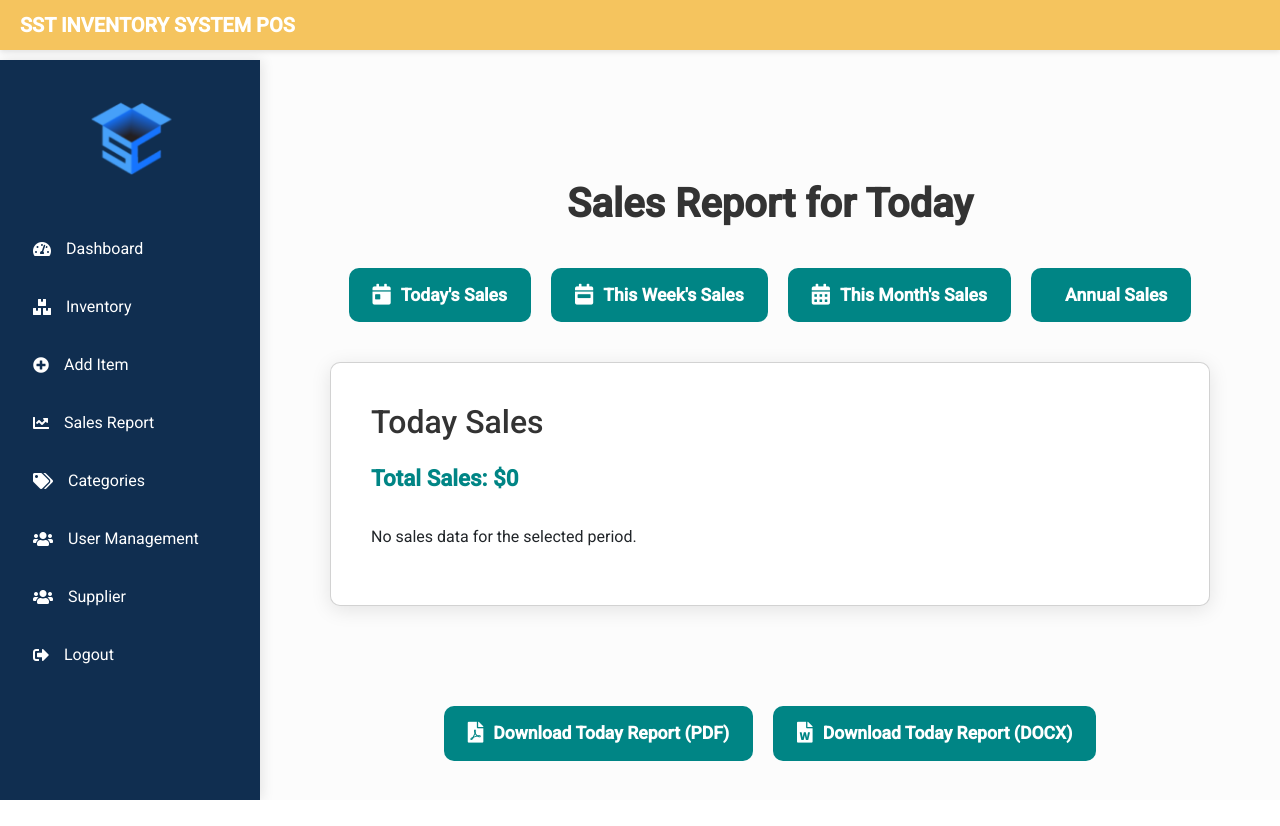
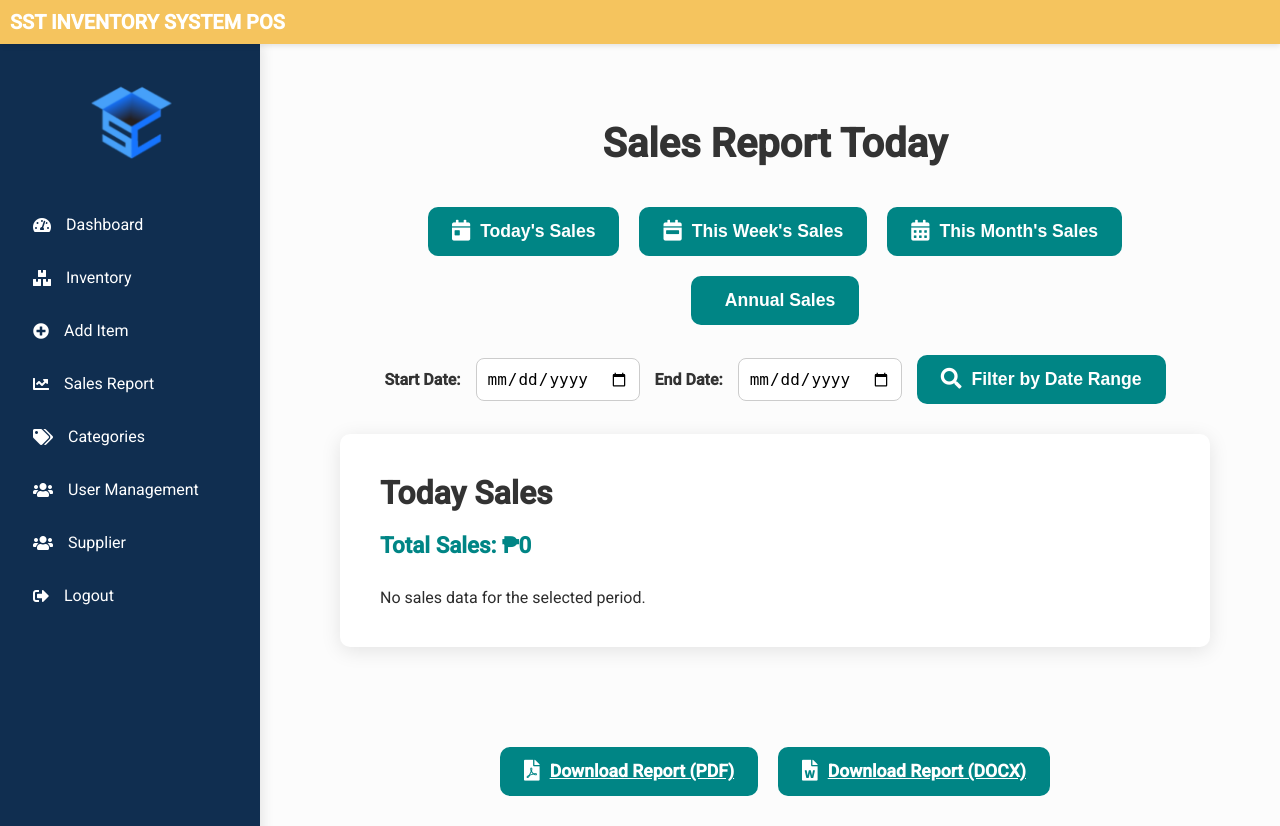
Before and after one commit to shaneirish02/sstinventoryweb, a Django app: page /sales_report/ in a window 1280 px wide. Before the commit the page ends 800 px from the top, so only its background shows below. Run offline with Django 4.2, Linux system fonts and the light colour scheme; the visitor is signed in with stand-in values (Sample User, id 1); data that the repository does not hold is empty.

Commit message:
my second

```diff
--- a/core/templates/base.html
+++ b/core/templates/base.html
@@ -13,17 +13,14 @@
     <!-- Font Awesome -->
     <link href="https://cdnjs.cloudflare.com/ajax/libs/font-awesome/5.15.3/css/all.min.css" rel="stylesheet">
 
-    <!-- Bootstrap CSS -->
-    <link href="https://cdn.jsdelivr.net/npm/bootstrap@5.3.3/dist/css/bootstrap.min.css" rel="stylesheet">
-
     <style>
         :root {
-            --primary: #102E50;
-            --accent: #F5C45E;
-            --highlight: #E78B48;
-            --light-bg: rgb(252, 252, 252);
-            --card-bg: #EAE7DC;
-            --hover-bg: #F2DDD1;
+            --primary: #102E50;     /* Deep blue - primary buttons or nav highlights */
+            --accent: #F5C45E;      /* Warm golden yellow - secondary buttons or accents */
+            --highlight: #E78B48;   /* Soft orange - text accents or muted UI elements */
+            --light-bg: rgb(252, 252, 252);  /* Beige sand - background sections */
+            --card-bg: #EAE7DC;     /* Soft off-white - card/form background */
+            --hover-bg: #F2DDD1;    /* Optional: light peach for hover states or table rows */
             --text-color: #2C2C2C;
         }
 
@@ -37,34 +34,29 @@
             font-family: 'Roboto', sans-serif;
             background-color: var(--light-bg);
             color: var(--text-color);
-            min-height: 100vh;
-            display: flex;
-            flex-direction: column;
         }
 
         header {
             background-color: var(--accent);
             color: #fff;
-            padding: 10px 20px;
+            padding: 10px;
             font-size: 20px;
-            font-weight: bold;
             text-align: left;
             box-shadow: 0 2px 5px rgba(0,0,0,0.1);
             width: 100%;
             position: fixed;
             top: 0;
             z-index: 1000;
+             font-weight: bold;
         }
 
-        .main-wrapper {
-            display: flex;
-            flex-direction: row;
-            flex-grow: 1;
-            margin-top: 60px; /* below header */
-        }
 
         .sidebar {
+            height: 100vh;
             width: 260px;
+            position: fixed;
+            top: 44px;
+            left: 0;
             background-color: var(--primary);
             color: white;
             display: flex;
@@ -72,19 +64,17 @@
             align-items: center;
             padding: 20px 0;
             box-shadow: 2px 0 12px rgba(0, 0, 0, 0.1);
-            min-height: calc(100vh - 60px);
-            flex-shrink: 0;
         }
 
         .logo-container {
             text-align: center;
-            margin-bottom: 20px;
         }
 
         .logo-container img {
             width: 120px;
             height: auto;
             border-radius: 50%;
+            margin-bottom: 10px;
         }
 
         .logo-container h1 {
@@ -115,11 +105,14 @@
             background-color: var(--highlight);
         }
 
-        .content {
-            flex-grow: 1;
+        .container {
+            margin-left: 270px;
             padding: 30px;
-            width: 100%;
         }
+
+
+
+
 
         .btn {
             background-color: var(--hover-bg);
@@ -180,32 +161,32 @@
 
     <header>SST INVENTORY SYSTEM POS</header>
 
-    <div class="main-wrapper">
     <!-- Sidebar -->
-        <nav class="sidebar">
+    <div class="sidebar">
+        <!-- Logo Section -->
         <div class="logo-container">
             <img src="{% static 'images/sstlogo.png' %}" alt="SST Logo">
         </div>
+
+        <!-- Navigation -->
         <a href="{% url 'admin_dashboard' %}"><i class="fas fa-tachometer-alt"></i> Dashboard</a>
         <a href="{% url 'inventory_management' %}"><i class="fas fa-boxes"></i> Inventory</a>
         <a href="{% url 'add_item' %}"><i class="fas fa-plus-circle"></i> Add Item</a>
         <a href="{% url 'sales_report' %}"><i class="fas fa-chart-line"></i> Sales Report</a>
         <a href="{% url 'category_management' %}"><i class="fas fa-tags"></i> Categories</a>
         <a href="{% url 'user_management' %}"><i class="fas fa-users"></i> User Management</a>
-            <a href="{% url 'supplier_list' %}"><i class="fas fa-users"></i> Supplier</a>
+        <a href="{% url 'supplier_list_api' %}"><i class="fas fa-users"></i> Supplier</a>
         <a href="{% url 'logout' %}"><i class="fas fa-sign-out-alt"></i> Logout</a>
-        </nav>
+    </div>
 
     <!-- Main Content -->
-        <main class="content">
+    <div class="container">
         {% block content %}
         <!-- Page-specific content goes here -->
         {% endblock %}
-        </main>
     </div>
 
-    <!-- Bootstrap JS Bundle -->
-    <script src="https://cdn.jsdelivr.net/npm/bootstrap@5.3.3/dist/js/bootstrap.bundle.min.js"></script>
+
 
 </body>
 </html>
--- a/core/templates/sales_report.html
+++ b/core/templates/sales_report.html
@@ -2,7 +2,7 @@
 
 {% block content %}
 <div class="report-container">
-    <h1 class="report-title">Sales Report for {{ selected_period|title }}</h1>
+    <h1 class="report-title">Sales Report {{ selected_period|title }}</h1>
 
     <!-- Sales Period Buttons -->
     <div class="sales-buttons">
@@ -20,11 +20,24 @@
         </button>
     </div>
 
+    <!-- Date Range Filter -->
+    <form method="get" class="date-range-form">
+        <label for="start_date">Start Date:</label>
+        <input type="date" name="start_date" id="start_date" value="{{ request.GET.start_date }}">
+
+        <label for="end_date">End Date:</label>
+        <input type="date" name="end_date" id="end_date" value="{{ request.GET.end_date }}">
+
+        <button type="submit" class="btn period-btn">
+            <i class="fas fa-search"></i> Filter by Date Range
+        </button>
+    </form>
+
     <!-- Sales Summary Card -->
     <div class="sales-summary card">
         <div id="salesDetails">
             <h3>{{ selected_period|title }} Sales</h3>
-            <p class="total-sales"><strong>Total Sales: </strong>${{ total_sales }}</p>
+            <p class="total-sales"><strong>Total Sales: </strong>₱{{ total_sales }}</p>
 
             {% if sales_data %}
             <table class="sales-table">
@@ -60,11 +73,11 @@
 
 <!-- Download Buttons -->
 <div class="download-buttons">
-    <a href="{% url 'download_sales_report' %}?period={{ selected_period }}&format=pdf" class="btn period-btn">
-        <i class="fas fa-file-pdf"></i> Download {{ selected_period|title }} Report (PDF)
+    <a href="{% url 'download_sales_report' %}?start_date={{ request.GET.start_date }}&end_date={{ request.GET.end_date }}&format=pdf" class="btn period-btn">
+        <i class="fas fa-file-pdf"></i> Download Report (PDF)
     </a>
-    <a href="{% url 'download_sales_report' %}?period={{ selected_period }}&format=docx" class="btn period-btn">
-        <i class="fas fa-file-word"></i> Download {{ selected_period|title }} Report (DOCX)
+    <a href="{% url 'download_sales_report' %}?start_date={{ request.GET.start_date }}&end_date={{ request.GET.end_date }}&format=docx" class="btn period-btn">
+        <i class="fas fa-file-word"></i> Download Report (DOCX)
     </a>
 </div>
 
@@ -88,7 +101,7 @@
         display: flex;
         justify-content: center;
         gap: 20px;
-        margin-bottom: 40px;
+        margin-bottom: 30px;
         flex-wrap: wrap;
     }
 
@@ -114,6 +127,27 @@
 
     .period-btn i {
         font-size: 1.3rem;
+    }
+
+    .date-range-form {
+        display: flex;
+        justify-content: center;
+        align-items: center;
+        gap: 15px;
+        flex-wrap: wrap;
+        margin-bottom: 30px;
+    }
+
+    .date-range-form label {
+        font-weight: bold;
+        color: #333;
+    }
+
+    .date-range-form input[type="date"] {
+        padding: 10px;
+        border-radius: 8px;
+        border: 1px solid #ccc;
+        font-size: 1rem;
     }
 
     .sales-summary {
@@ -191,12 +225,15 @@
     }
 
     @media (max-width: 768px) {
-        .sales-buttons {
+        .sales-buttons,
+        .download-buttons,
+        .date-range-form {
             flex-direction: column;
             align-items: center;
         }
 
-        .period-btn {
+        .period-btn,
+        .date-range-form input[type="date"] {
             width: 100%;
             padding: 14px;
             margin-bottom: 12px;
@@ -214,17 +251,6 @@
         .sales-summary h3 {
             font-size: 1.6rem;
         }
-
-        .download-buttons {
-            flex-direction: column;
-            align-items: center;
-        }
-
-        .download-buttons .btn {
-            width: 100%;
-            padding: 14px;
-            margin-bottom: 12px;
-        }
     }
 </style>
 
--- a/core/urls.py
+++ b/core/urls.py
@@ -6,7 +6,9 @@ from django.conf.urls.static import static
 from .views import LoginView  # This should match the class name exactly
 from rest_framework_simplejwt.views import TokenObtainPairView
 from .views import user_info
+from .views import category_list_api
 from .views import DashboardStatsView
+from .views import supplier_list_api
 
 urlpatterns = [
     # Regular views
@@ -31,7 +33,7 @@ urlpatterns = [
     path('record_sale/', views.record_sale, name='record_sale'),
     path('clear_cart/', views.clear_cart, name='clear_cart'),
     path('remove_from_cart/', views.remove_from_cart, name='remove_from_cart'),
-    path('suppliers/', views.supplier_list, name='supplier_list'),
+    path('api/suppliers/', supplier_list_api, name='supplier_list_api'),
     path('suppliers/create/', views.supplier_create, name='supplier_create'),
     path('suppliers/<int:pk>/', views.supplier_detail, name='supplier_detail'),
     path('suppliers/<int:pk>/edit/', views.supplier_update, name='supplier_update'),
@@ -44,6 +46,9 @@ urlpatterns = [
     path('api/login/', LoginView.as_view(), name='api-login'),  # API login
     path('api/token/', TokenObtainPairView.as_view(), name='token_obtain_pair'),
     path('api/user/', user_info),
+    path('api/sales-report/', views.sales_report_api, name='sales_report_api'),
+    path('api/inventory/', views.inventory_api, name='inventory_api'),
+    path('api/categories/', category_list_api, name='category-list-api'),
 
     # Dashboard Stats API - Fix the URL here
     path('api/dashboard/', DashboardStatsView.as_view(), name='dashboard-stats'),  # Use .as_view() for class-based view
--- a/core/views.py
+++ b/core/views.py
@@ -37,7 +37,8 @@ from rest_framework.views import APIView
 from rest_framework.response import Response
 from rest_framework import status
 from django.contrib.auth import authenticate
-from .serializer import UserSerializer
+from .serializer import UserSerializer, ItemSerializer
+from datetime import datetime, timedelta
 
 
 def logout_view(request):
@@ -157,15 +158,17 @@ def homepage(request):
 
 @login_required
 def inventory_management(request):
-
     items = Item.objects.all()
-    return render(request, 'inventory_management.html', {'items': items})
+    total_stock = sum(item.quantity for item in items)  # Sum of all item quantities
+    return render(request, 'inventory_management.html', {'items': items, 'total_stock': total_stock})
 
 @login_required
 def admin_dashboard(request):
     # Query the sales data, ensuring the correct field name is used
     sales_data = Sale.objects.all().order_by('total_price')  # Corrected ordering
     return render(request, 'admin_dashboard.html', {'sales_data': sales_data})
+
+
 
 @login_required
 def inventory_management(request):
@@ -191,11 +194,21 @@ def inventory_management(request):
         except:
             pass
 
+    # Calculate total stock
+    total_stock = sum(item.quantity for item in items)
+
     context = {
         'items': items,
         'categories': categories,
+        'total_stock': total_stock,
     }
     return render(request, 'inventory_management.html', context)
+
+@api_view(['GET'])
+def inventory_api(request):
+    items = Item.objects.all()
+    serializer = ItemSerializer(items, many=True, context={'request': request})
+    return Response(serializer.data)
 
 @login_required
 def bulk_delete_items(request):
@@ -207,36 +220,107 @@ def bulk_delete_items(request):
         messages.warning(request, "No items selected for deletion.")
     return redirect('inventory_management')
 
+from django.contrib.auth.decorators import login_required
+from django.shortcuts import render
+from datetime import datetime, timedelta
+from .models import Sale
+
 @login_required
 def sales_report(request):
-    period = request.GET.get('period', 'today').lower()  # Ensure the period is in lowercase
+    # Get query parameters
+    period = request.GET.get('period', 'today').lower()
+    start_date = request.GET.get('start_date')
+    end_date = request.GET.get('end_date')
+    today = datetime.now().date()
 
-    today = datetime.now().date()  # Get today's date correctly
+    # Initialize sales_data
+    sales_data = Sale.objects.none()
 
-    # Filter sales based on the selected period
-    if period == 'today':
-        sales_data = Sale.objects.filter(date=today)
-    elif period == 'week':
-        start_of_week = today - timedelta(days=today.weekday())  # Get the start of the current week (Monday)
-        sales_data = Sale.objects.filter(date__gte=start_of_week)
-    elif period == 'month':
-        sales_data = Sale.objects.filter(date__month=today.month, date__year=today.year)
-    elif period == 'year':
-        sales_data = Sale.objects.filter(date__year=today.year)
+    if start_date and end_date:
+        try:
+            # Convert string to date object
+            start = datetime.strptime(start_date, '%Y-%m-%d').date()
+            end = datetime.strptime(end_date, '%Y-%m-%d').date()
+            sales_data = Sale.objects.filter(date__range=(start, end))
+            selected_period = f"from {start.strftime('%b %d, %Y')} to {end.strftime('%b %d, %Y')}"
+        except ValueError:
+            selected_period = "Invalid Date Range"
     else:
-        sales_data = Sale.objects.all()  # Fallback for any unexpected 'period' value
+        # Period-based filtering
+        if period == 'today':
+            sales_data = Sale.objects.filter(date=today)
+        elif period == 'week':
+            start_of_week = today - timedelta(days=today.weekday())
+            sales_data = Sale.objects.filter(date__gte=start_of_week)
+        elif period == 'month':
+            sales_data = Sale.objects.filter(date__month=today.month, date__year=today.year)
+        elif period == 'year':
+            sales_data = Sale.objects.filter(date__year=today.year)
+        else:
+            sales_data = Sale.objects.all()
+
+        selected_period = period.capitalize()
+
 
     # Calculate the total sales
     total_sales = sum(sale.total_price for sale in sales_data)
 
-    # Render the report page with the selected period, sales data, and total sales
+
+
     return render(request, 'sales_report.html', {
-        'selected_period': period.capitalize(),  # Capitalize the period for display
+        'selected_period': selected_period,
         'sales_data': sales_data,
         'total_sales': total_sales,
+
         'today': today.strftime('%Y-%m-%d'),
     })
 
+def sales_report_api(request):
+    period = request.GET.get('period', 'today').lower()
+    start_date = request.GET.get('start_date')
+    end_date = request.GET.get('end_date')
+    today = datetime.now().date()
+
+    sales_data = Sale.objects.none()
+
+    if start_date and end_date:
+        try:
+            start = datetime.strptime(start_date, '%Y-%m-%d').date()
+            end = datetime.strptime(end_date, '%Y-%m-%d').date()
+            sales_data = Sale.objects.filter(date__range=(start, end))
+        except ValueError:
+            return JsonResponse({'error': 'Invalid date format'}, status=400)
+    else:
+        if period == 'today':
+            sales_data = Sale.objects.filter(date=today)
+        elif period == 'week':
+            start_of_week = today - timedelta(days=today.weekday())
+            sales_data = Sale.objects.filter(date__gte=start_of_week)
+        elif period == 'month':
+            sales_data = Sale.objects.filter(date__month=today.month, date__year=today.year)
+        elif period == 'year':
+            sales_data = Sale.objects.filter(date__year=today.year)
+        else:
+            sales_data = Sale.objects.all()
+
+    results = []
+    for sale in sales_data:
+        for item in sale.items.all():
+            results.append({
+                'date': sale.date.strftime('%Y-%m-%d'),
+                'item_name': item.item.name,
+                'price': float(item.price),
+                'quantity': item.quantity,
+                'subtotal': float(item.subtotal),
+            })
+
+    total_sales = sum(float(sale.total_price) for sale in sales_data)
+
+    return JsonResponse({
+        'sales': results,
+        'total_sales': total_sales,
+        'period': period
+    }, safe=False)
 
 
 def add_item(request):
@@ -294,6 +378,11 @@ def category_management(request):
 
     categories = Category.objects.all()
     return render(request, 'category_management.html', {'categories': categories})
+
+def category_list_api(request):
+    categories = Category.objects.all().values('id', 'name')
+    return JsonResponse(list(categories), safe=False)
+
 
 @login_required
 def user_management(request):
@@ -515,9 +604,13 @@ def clear_cart(request):
     return JsonResponse({'success': False, 'message': 'Invalid request method'})
 
 
-def supplier_list(request):
-    suppliers = Supplier.objects.all()
-    return render(request, 'supplier_list.html', {'suppliers': suppliers})
+def supplier_list_api(request):
+    suppliers = Supplier.objects.all().values(
+        'id', 'name', 'contact_person', 'phone', 'email', 'address', 'company', 'created_at'
+    )
+    suppliers_list = list(suppliers)
+    return JsonResponse(suppliers_list, safe=False)
+
 
 def supplier_create(request):
     if request.method == 'POST':
--- a/pos_saleinventory/settings.py
+++ b/pos_saleinventory/settings.py
@@ -50,6 +50,7 @@ INSTALLED_APPS = [
 ]
 
 MIDDLEWARE = [
+    'corsheaders.middleware.CorsMiddleware',  # 🔥 This must come first
     'django.middleware.security.SecurityMiddleware',
     'django.contrib.sessions.middleware.SessionMiddleware',
     'django.middleware.common.CommonMiddleware',
@@ -57,7 +58,6 @@ MIDDLEWARE = [
     'django.contrib.auth.middleware.AuthenticationMiddleware',
     'django.contrib.messages.middleware.MessageMiddleware',
     'django.middleware.clickjacking.XFrameOptionsMiddleware',
-    'corsheaders.middleware.CorsMiddleware',
 ]
 
 
@@ -81,6 +81,7 @@ SIMPLE_JWT = {
 ROOT_URLCONF = 'pos_saleinventory.urls'
 
 CORS_ALLOW_ALL_ORIGINS = True
+
 
 
 
@@ -119,7 +120,7 @@ WSGI_APPLICATION = 'pos_saleinventory.wsgi.application'
 DATABASES = {
     'default': {
        'ENGINE': 'django.db.backends.mysql',
-        'NAME': 'final_inventory_sales',
+        'NAME': 'sumariaPOS',
         'USER': 'root',
         'PASSWORD': '',
         'HOST': 'localhost',
```
Also changed, not shown: other parts of core/templates/base.html (+8 -20 lines), core/serializer.py (+11 -1 lines), core/templates/inventory_management.html (+7 -16 lines), core/migrations/0012_alter_item_quantity.py (added), media/items_images/Galunggong_wZb7w1x.jpg (added), media/items_images/OIP_1_zoix3F8.jpg (added), media/items_images/Piattos-Cheese-40g.png (added), media/items_images/R_9IN9ehA.jpg (added), media/items_images/b13bd7b139d1f328b7e21b332002a9c5_xJyORuS.jpg (added), 1 other file. Lines whose indentation alone changed are shown as unchanged.
